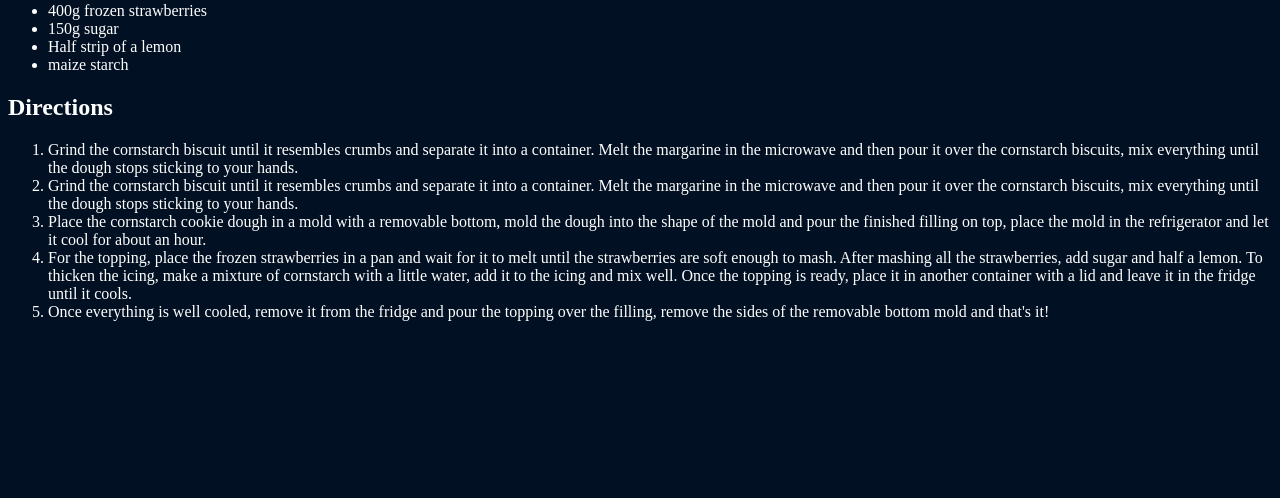
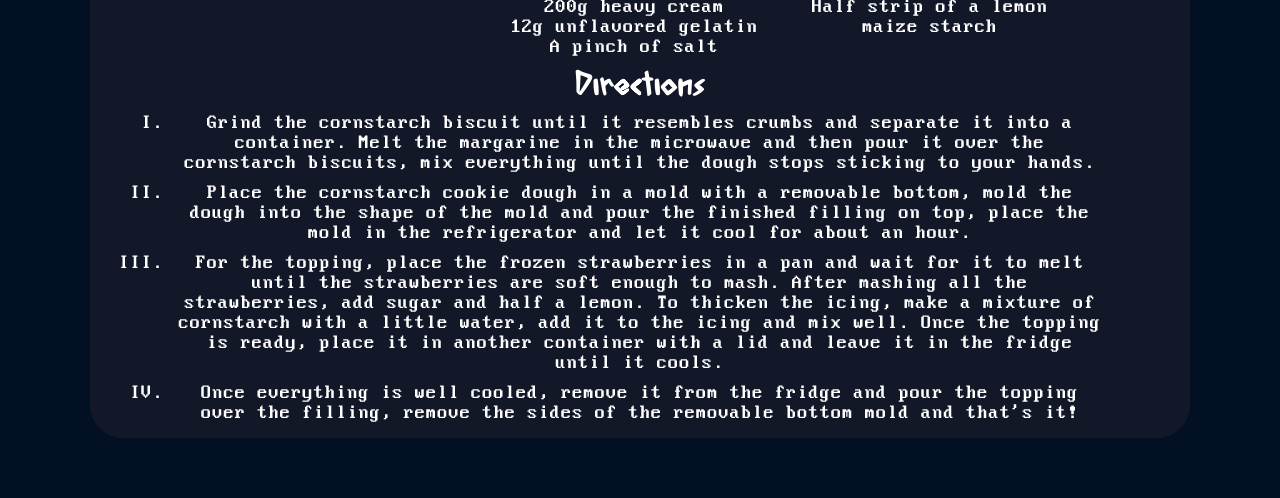
Before and after one commit to JPALX04/odin-recipes, a plain HTML site: page recipes/strawberrypie.html in a window 1280 px wide. Shown: the part 729-1227 px from the top of the page. Before the commit the page ends 1066 px from the top, so only its background shows below. Drawn offline with Linux system fonts and the light colour scheme.

Commit message:
feat: add selectors, new fonts, colors, and divs to recipe pages

```diff
--- a/recipes/strawberrypie.html
+++ b/recipes/strawberrypie.html
@@ -6,27 +6,33 @@
     <link rel="stylesheet" href="../styles/recipes.css" />
   </head>
   <body>
-    <h1>Strawberry Pie</h1>
+    <div class="main-container">
+      <h1 class="title">Strawberry Pie</h1>
       <img
         src="../images/thorpie.jpg"
         alt="Norse God Thor making a Strawberry Pie"
-      width="200"
+        width="300px"
       />
       <h2>Description</h2>
+      <div class="recipes-container">
         <p>
-      Strawberry cheesecake is a delightful dessert that combines the richness
-      of cheesecake with the vibrant sweetness of strawberries. This classic
-      dessert typically features a creamy and light cheesecake base, often made
-      with cream cheese, sugar, eggs, sour cream, and vanilla extract, poured
-      over a graham cracker crust. The highlight of a strawberry cheesecake is
-      the luscious strawberry topping, which can vary from fresh strawberry
-      slices to a strawberry sauce or puree.
+          Strawberry cheesecake is a delightful dessert that combines the
+          richness of cheesecake with the vibrant sweetness of strawberries.
+          This classic dessert typically features a creamy and light cheesecake
+          base, often made with cream cheese, sugar, eggs, sour cream, and
+          vanilla extract, poured over a graham cracker crust. The highlight of
+          a strawberry cheesecake is the luscious strawberry topping, which can
+          vary from fresh strawberry slices to a strawberry sauce or puree.
         </p>
+        <div class="recipe">
+          <div class="ingredients">
             <h2>Ingredients</h2>
             <ul>
               <li>100g margarine</li>
               <li>200g cornstarch biscuit</li>
             </ul>
+          </div>
+          <div class="filling">
             <h2>Filling</h2>
             <ul>
               <li>400g cream cheese</li>
@@ -35,6 +41,8 @@
               <li>12g unflavored gelatin</li>
               <li>A pinch of salt</li>
             </ul>
+          </div>
+          <div class="cake-top">
             <h2>Cake top</h2>
             <ul>
               <li>400g frozen strawberries</li>
@@ -42,39 +50,40 @@
               <li>Half strip of a lemon</li>
               <li>maize starch</li>
             </ul>
+          </div>
+        </div>
+        <div class="directions">
           <h2>Directions</h2>
           <ol>
             <li>
-        Grind the cornstarch biscuit until it resembles crumbs and separate it
-        into a container. Melt the margarine in the microwave and then pour it
-        over the cornstarch biscuits, mix everything until the dough stops
-        sticking to your hands.
+              Grind the cornstarch biscuit until it resembles crumbs and
+              separate it into a container. Melt the margarine in the microwave
+              and then pour it over the cornstarch biscuits, mix everything
+              until the dough stops sticking to your hands.
             </li>
             <li>
-        Grind the cornstarch biscuit until it resembles crumbs and separate it
-        into a container. Melt the margarine in the microwave and then pour it
-        over the cornstarch biscuits, mix everything until the dough stops
-        sticking to your hands.
+              Place the cornstarch cookie dough in a mold with a removable
+              bottom, mold the dough into the shape of the mold and pour the
+              finished filling on top, place the mold in the refrigerator and
+              let it cool for about an hour.
             </li>
             <li>
-        Place the cornstarch cookie dough in a mold with a removable bottom,
-        mold the dough into the shape of the mold and pour the finished filling
-        on top, place the mold in the refrigerator and let it cool for about an
-        hour.
+              For the topping, place the frozen strawberries in a pan and wait
+              for it to melt until the strawberries are soft enough to mash.
+              After mashing all the strawberries, add sugar and half a lemon. To
+              thicken the icing, make a mixture of cornstarch with a little
+              water, add it to the icing and mix well. Once the topping is
+              ready, place it in another container with a lid and leave it in
+              the fridge until it cools.
             </li>
             <li>
-        For the topping, place the frozen strawberries in a pan and wait for it
-        to melt until the strawberries are soft enough to mash. After mashing
-        all the strawberries, add sugar and half a lemon. To thicken the icing,
-        make a mixture of cornstarch with a little water, add it to the icing
-        and mix well. Once the topping is ready, place it in another container
-        with a lid and leave it in the fridge until it cools.
-      </li>
-      <li>
-        Once everything is well cooled, remove it from the fridge and pour the
-        topping over the filling, remove the sides of the removable bottom mold
-        and that's it!
+              Once everything is well cooled, remove it from the fridge and pour
+              the topping over the filling, remove the sides of the removable
+              bottom mold and that's it!
             </li>
           </ol>
+        </div>
+      </div>
+    </div>
   </body>
 </html>
--- a/styles/recipes.css
+++ b/styles/recipes.css
@@ -1,4 +1,64 @@
+* {
+  padding: 0px;
+  margin: 0px;
+  box-sizing: border-box;
+  color: white;
+  /* outline: 2px dotted red; */
+}
+@font-face {
+  font-family: viking;
+  src: url(../fonts/Acadian_Runes-Regular_PERSONAL_USE.ttf);
+}
+@font-face {
+  font-family: pixel;
+  src: url(../fonts/pixel.ttf);
+}
+
 body {
   background-color: #011023;
-  color: white;
+  display: flex;
 }
+
+.main-container {
+  width: 1100px;
+  margin: 60px auto;
+  text-align: center;
+  display: inline-block;
+  /* outline: 2px dotted red; */
+  background-color: #121828;
+  border-radius: 3%;
+}
+.title,
+h2 {
+  font-family: viking;
+  margin: 10px;
+  text-align: center;
+  font-size: 50px;
+}
+
+.recipes-container {
+  display: block;
+  font-size: 20px;
+  width: 950px;
+  margin: 15px auto;
+}
+h2 {
+  font-size: 30px;
+}
+.recipe {
+  margin: 10px;
+  /* outline: 2px dotted red; */
+  display: flex;
+  justify-content: space-between;
+  padding: 0 40px;
+}
+
+li {
+  font-family: pixel;
+  list-style-type: none;
+}
+
+.directions li {
+  list-style-type: upper-roman;
+  margin: 10px;
+}
```
Also changed, not shown: recipes/cheesecake.html (+25 -22 lines), recipes/pudim.html (+33 -21 lines), fonts/pixel-win.ttf (added), fonts/pixel.ttf (added). Lines whose indentation alone changed are shown as unchanged.
